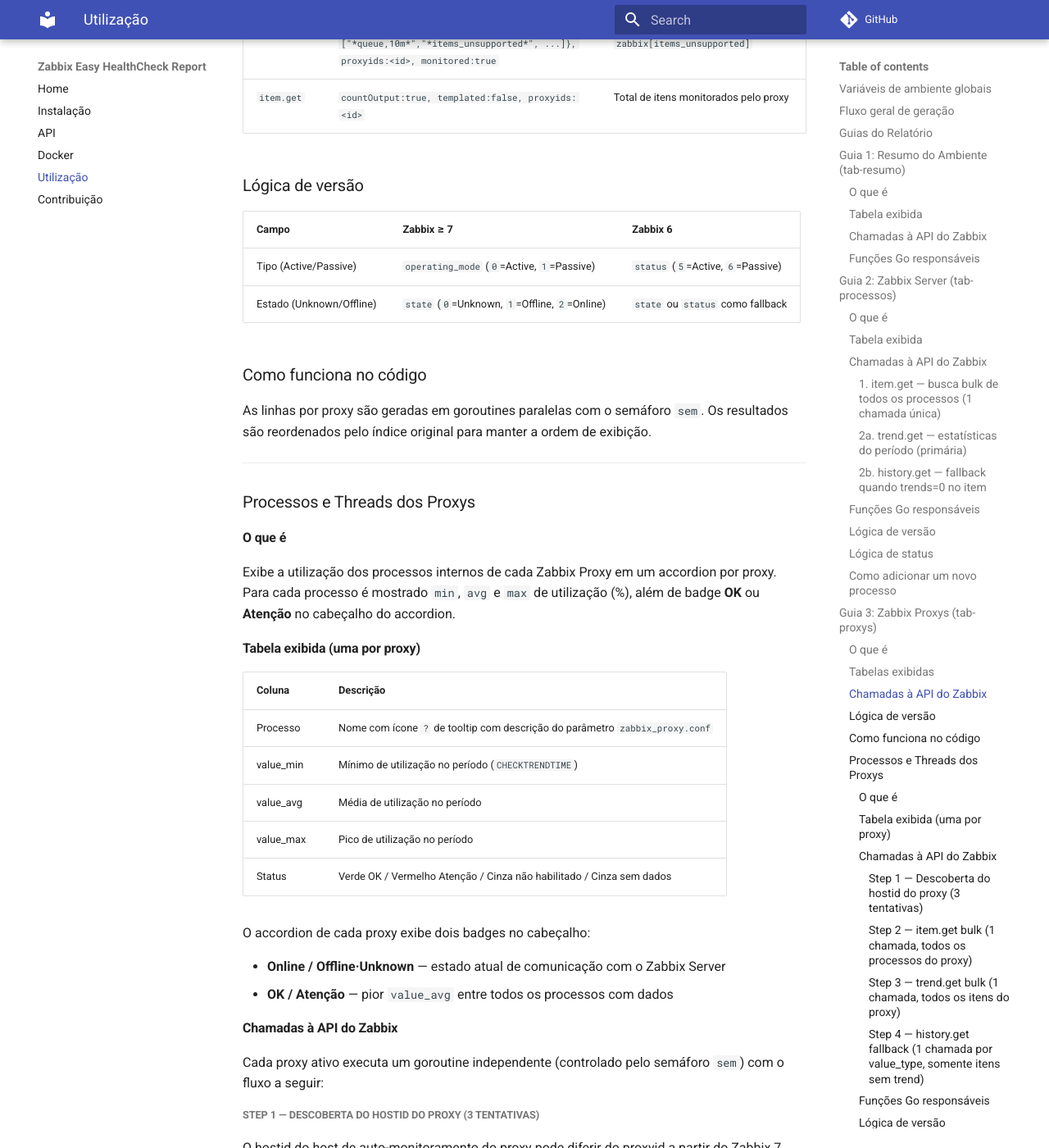
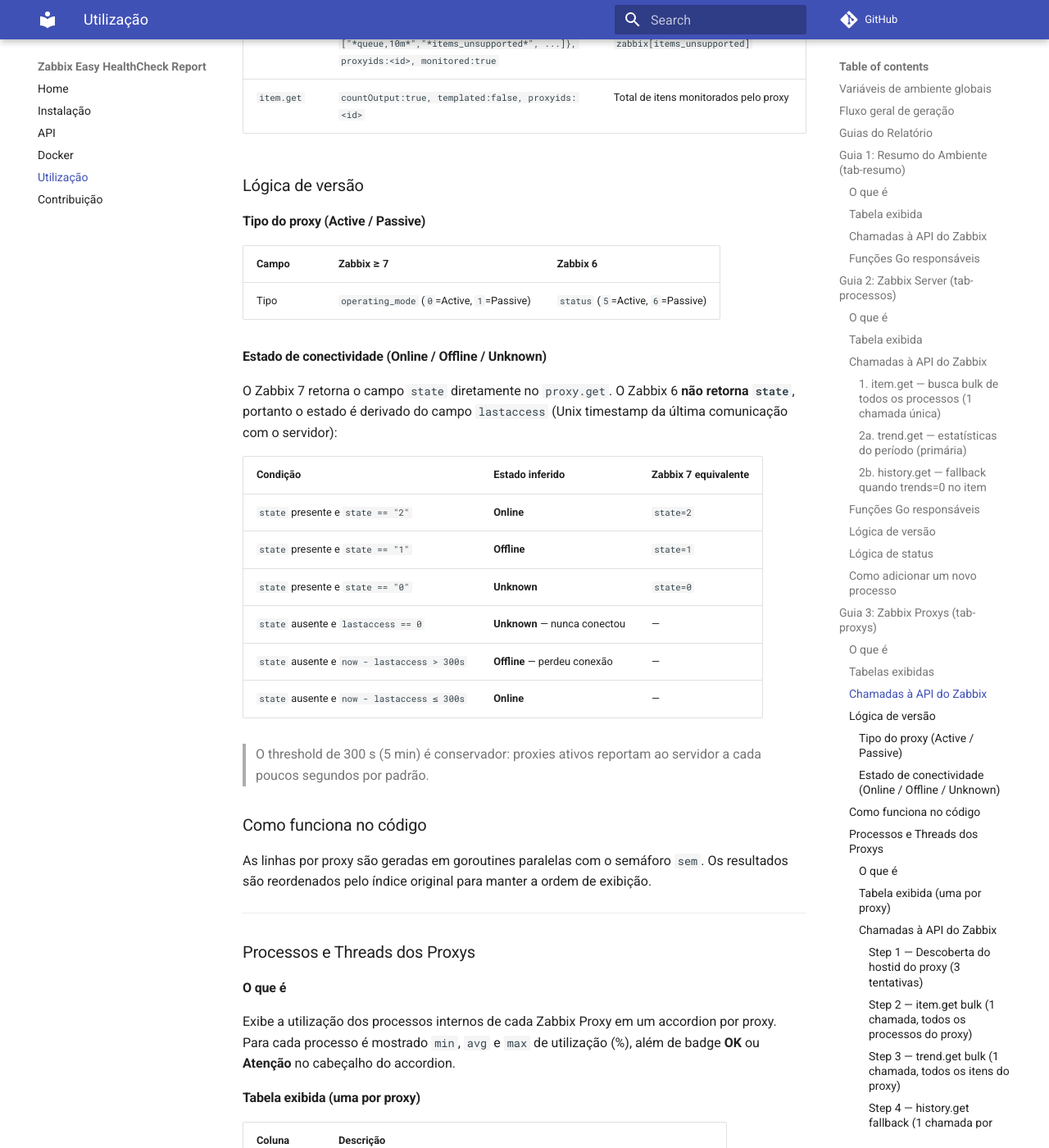
Before and after one commit to bernardolankheet/zabbix-easy, an MkDocs documentation site: the page built from docs/utilizacao.md, in a window 1280 px wide and 1400 px high, scrolled down 8479 px. Shown: the whole window at 82% size. Built offline with MkDocs 1.6.1 and Material for MkDocs 9.7.7, drawn with Linux system fonts in a browser that asks for light colours; comment, search, counter and statistics services are not loaded.

Commit message:
atualizado consulta de state de proxy no zabbix 6

```diff
--- a/docs/utilizacao.md
+++ b/docs/utilizacao.md
@@ -285,10 +285,26 @@
 
 ### Lógica de versão
 
+#### Tipo do proxy (Active / Passive)
+
 | Campo | Zabbix ≥ 7 | Zabbix 6 |
 |-------|-----------|---------|
-| Tipo (Active/Passive) | `operating_mode` (`0`=Active, `1`=Passive) | `status` (`5`=Active, `6`=Passive) |
-| Estado (Unknown/Offline) | `state` (`0`=Unknown, `1`=Offline, `2`=Online) | `state` ou `status` como fallback |
+| Tipo | `operating_mode` (`0`=Active, `1`=Passive) | `status` (`5`=Active, `6`=Passive) |
+
+#### Estado de conectividade (Online / Offline / Unknown)
+
+O Zabbix 7 retorna o campo `state` diretamente no `proxy.get`. O Zabbix 6 **não retorna `state`**, portanto o estado é derivado do campo `lastaccess` (Unix timestamp da última comunicação com o servidor):
+
+| Condição | Estado inferido | Zabbix 7 equivalente |
+|----------|----------------|----------------------|
+| `state` presente e `state == "2"` | **Online** | `state=2` |
+| `state` presente e `state == "1"` | **Offline** | `state=1` |
+| `state` presente e `state == "0"` | **Unknown** | `state=0` |
+| `state` ausente e `lastaccess == 0` | **Unknown** — nunca conectou | — |
+| `state` ausente e `now - lastaccess > 300s` | **Offline** — perdeu conexão | — |
+| `state` ausente e `now - lastaccess ≤ 300s` | **Online** | — |
+
+> O threshold de 300 s (5 min) é conservador: proxies ativos reportam ao servidor a cada poucos segundos por padrão.
 
 ### Como funciona no código
 
```
